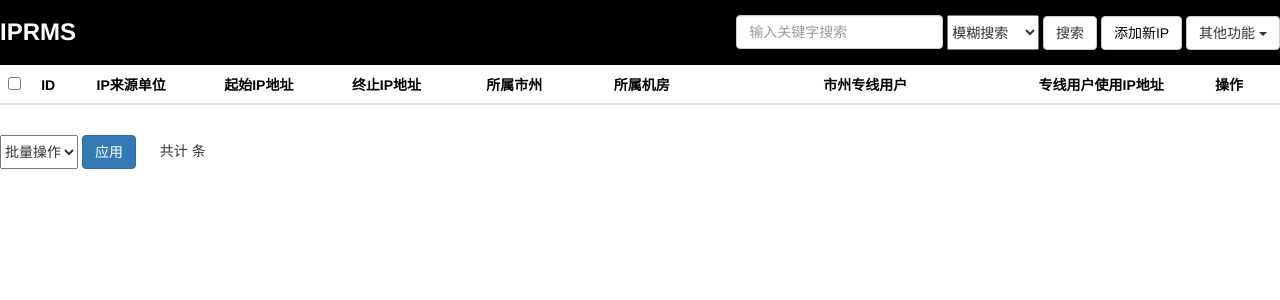
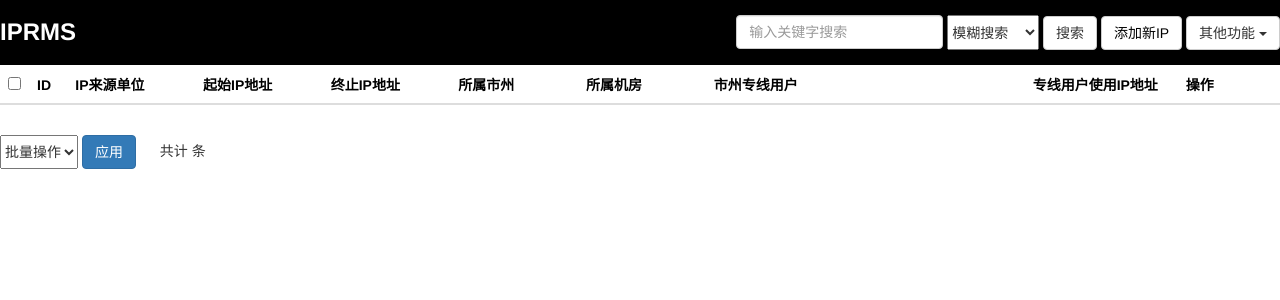
Before and after one commit to derek-s/IPAMS, a Flask app: template templates/index.html in a window 1280 px wide; the page is wider, and only the part inside the window is pictured. Shown: the top 300 px of that part. Run offline with Flask 2, Linux system fonts and the light colour scheme; the template is opened without the code that fills it, so the values that code supplies are empty; some libraries are stand-ins or nearby versions.

Commit message:
IP资源与省市信息使用不同的表格宽度

```diff
--- a/static/css/style.css
+++ b/static/css/style.css
@@ -82,7 +82,7 @@
     margin-top: 5px;
     margin-bottom: 10px;
 }
-
+#content_w,
 #content {
     width: 1280px;
     margin: 0 auto;
@@ -120,25 +120,34 @@
     display: block;
     margin: 20px 0;
 }
+.ipres_fixed,
 .p_fixed {
     position: fixed;
-    width: 1280px;
     background: white;
     color: black;
+    width: 1280px;
+}
+
+.pTable {
+    width: 1280px;
 }
 .p_fix_down {
     padding-top: 20px;
-    width: 1280px;
+
 }
+.ipResTable_head,
 .pTable_head {
     display: block;
     position: absolute;
+    width: 1280px;
     z-index: 999998;
 }
+.ipResTable_body,
 .pTable_body {
     position: absolute;
+    width: 1280px;
     margin-top: 35px;
-    z-index: 999997
+    z-index: 999997;
 }
 table.p_fixed > thead > tr > th,
 table.p_fix_down > tbody > tr > td {
@@ -225,3 +234,20 @@
     display: block;
     padding-bottom: 20px;
 }
+#id_ipres{
+    border: 1px solid #aaa;
+    width: 100%;
+    padding: 2px 2px;
+    margin-top: 5px;
+}
+.buttonLinue {
+    margin-bottom: 10px
+}
+#content_w,
+.ipres_fixed,
+.ipResTable,
+.ipres_fix_down,
+.ipResTable_head,
+.ipResTable_body{
+    width: 1600px !important
+}
--- a/templates/index.html
+++ b/templates/index.html
@@ -1,14 +1,13 @@
 {% extends "base.html" %}{% block title %}IPRMS{% endblock %}{% block content -%}{% include "nav.html" %}
-<div id="content">
+<div id="content_w">
     {% include "table.html" %}
 </div>
 <script type="text/javascript">
     $(function () {
-            $('.pTable').css({
-                'width': $('.pTable_body').css('width'),
-                'height': $('.pTable_body').css('height')
+            $('.ipResTable').css({
+                'height': $('.ipResTable_body').css('height')
             });
-            var height = parseInt($('.pTable').css("height")) + 50 + "px"
+            var height = parseInt($('.ipResTable').css("height")) + 50 + "px"
             $('.pUBlock').css({
                 'height': height
             });
--- a/templates/provinces.html
+++ b/templates/provinces.html
@@ -67,7 +67,6 @@
 <script type="text/javascript">
     $(function () {
         $('.pTable').css({
-            'width': $('.pTable_body').css('width'),
             'height': $('.pTable_body').css('height')
         });
         var height = parseInt($('.pTable').css("height")) + 50 + "px"
--- a/templates/table.html
+++ b/templates/table.html
@@ -1,9 +1,9 @@
 {%import '_macros.html' as macros%}
 <div class="resTable">
     <div class="pUBlock">
-        <div class="pTable">
-            <div class="pTable_head">
-                <table class="table table-hover p_fixed">
+        <div class="ipResTable">
+            <div class="ipResTable_head">
+                <table class="table table-hover ipres_fixed">
                     <thead>
                         <tr>
                             <th style="width: 2%">
@@ -22,8 +22,8 @@
                     </thead>
                 </table>
             </div>
-            <div class="pTable_body">
-                <table class="table table-hover p_fix_down">
+            <div class="ipResTable_body">
+                <table class="table table-hover ipres_fix_down">
                     <tbody>
                         {% for IP in IPRes %}
                         <tr>
```
Also changed, not shown: templates/ipresmodify.html (+14 -21 lines).
